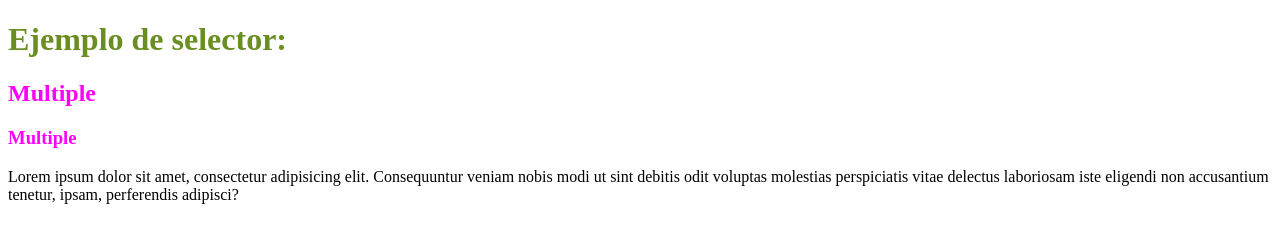
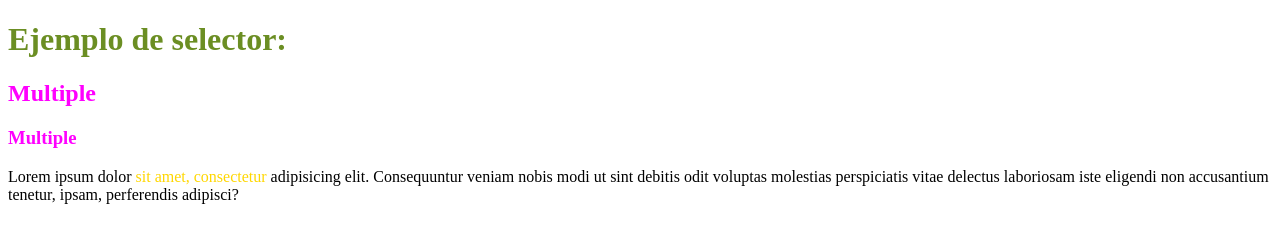
Before and after one commit to JPaulSalazar/selectores, a plain HTML site: page index.html in a window 1280 px wide. Drawn offline with Linux system fonts and the light colour scheme.

Commit message:
Agregue el selector descendente

```diff
--- a/index.html
+++ b/index.html
@@ -23,7 +23,7 @@
             Multiple
         </h3>
         <p>
-            Lorem ipsum dolor sit amet, consectetur adipisicing elit. Consequuntur veniam nobis modi ut sint debitis odit voluptas molestias perspiciatis vitae delectus laboriosam iste eligendi non accusantium tenetur, ipsam, perferendis adipisci?
+            Lorem ipsum dolor <span> sit amet, consectetur</span> adipisicing elit. Consequuntur veniam nobis modi ut sint debitis odit voluptas molestias perspiciatis vitae delectus laboriosam iste eligendi non accusantium tenetur, ipsam, perferendis adipisci?
         </p>
     </body>
 
--- a/styles.css
+++ b/styles.css
@@ -12,3 +12,8 @@ h1 {
 h2, h3{
     color: fuchsia;
 }
+
+/* selector desecendiente */
+p span {
+    color: gold;
+}
```
